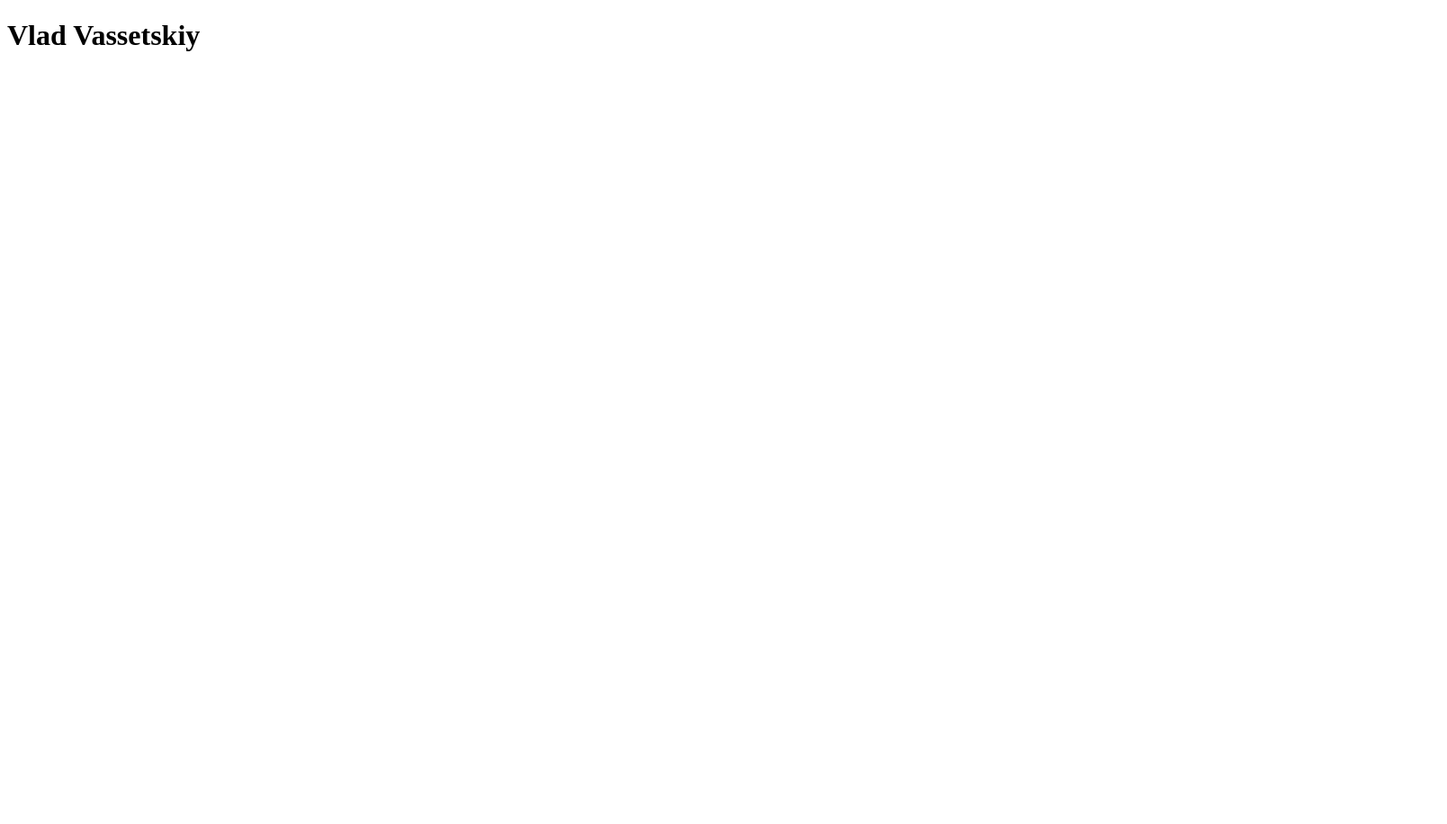
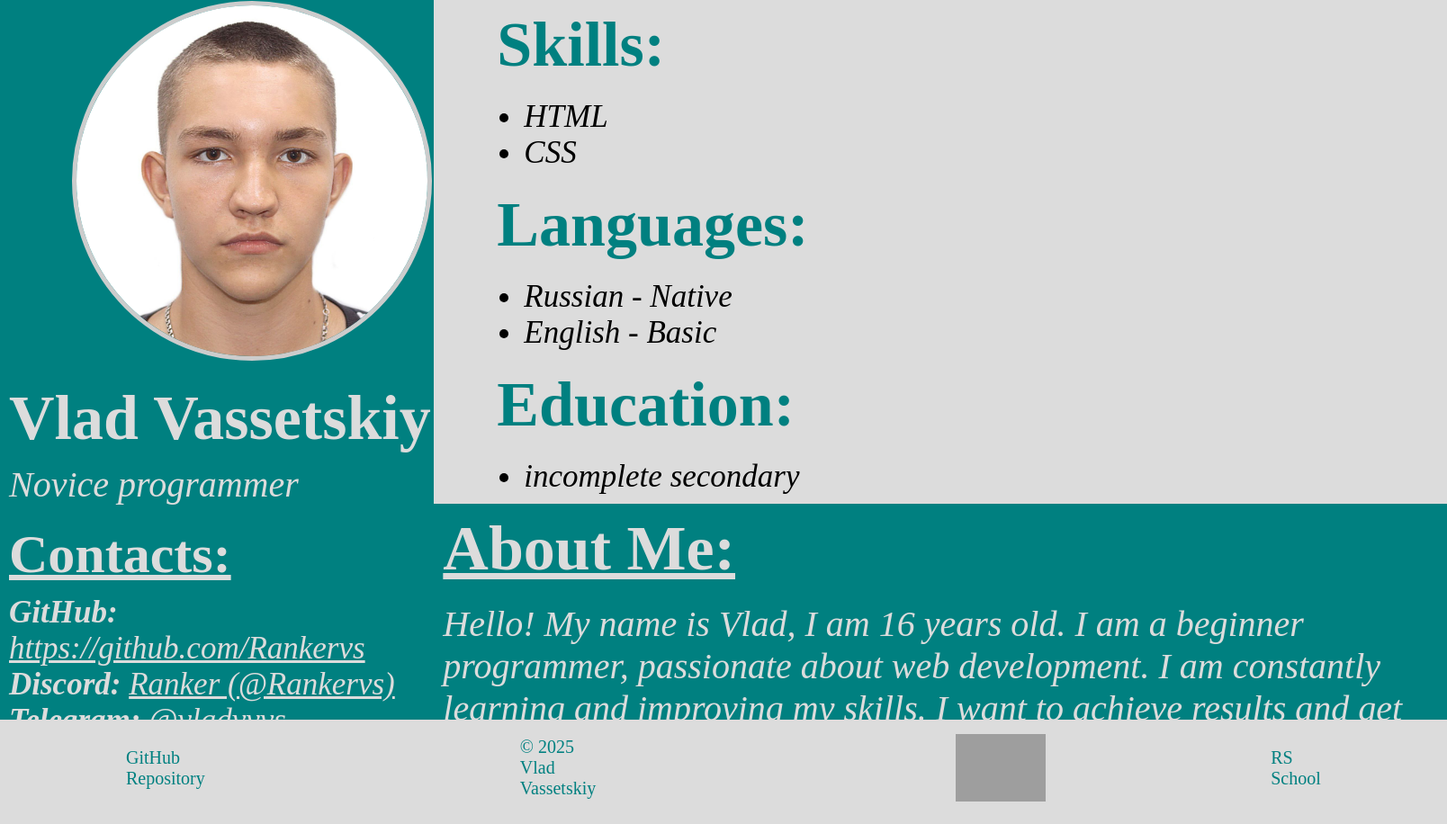
Before and after one commit to Rankervs/rsschool-cv, a plain HTML site: page index.html in a window 1280 px wide. Shown: the whole page at 90% size, 1608 px wide, since content can reach past the window. Before the commit the page ends 800 px from the top, so only its background shows below. Drawn offline with Linux system fonts and the light colour scheme; grey boxes are pictures that could not be loaded.

Commit message:
fix html and css file

```diff
--- a/index.html
+++ b/index.html
@@ -3,9 +3,57 @@
 <head>
     <meta charset="UTF-8">
     <meta name="viewport" content="width=device-width, initial-scale=1.0">
-    <title>Document</title>
+    <title>Vlad Vassetskiy - CV</title>
+    <link rel="stylesheet" href="style.css">
 </head>
 <body>
-    <h1 class="header">Vlad Vassetskiy</h1>
+    <div class="wrapper">
+    <div class="main-container">
+    <div class="left-section">
+    <header>
+    <nav>
+    <img class="my-photo" src="Foto1.jpg" alt="My photo" width="400" height="400">
+    <h1 class="name">Vlad Vassetskiy</h1>
+    <p class="paragraph">Novice programmer</p>
+        </nav>
+    </header>
+    <main>
+    <h2 class="contacts">Contacts:</h2>
+     <ul class="contacts-list">
+        <li> <strong>GitHub:</strong> <a href="https://github.com/Rankervs" class="no-underline"> https://github.com/Rankervs</a></li>
+         <li> <strong>Discord:</strong> <a href="https://discord.com/users/Rankervs" class="no-underline"> Ranker (@Rankervs)</a></li>
+         <li> <strong>Telegram:</strong> <a href="https://t.me/vladvvvs" class="no-underline"> @vladvvvs</a></li>
+        <li> <strong>Email:</strong> vladvaseckij@gmail.com</li>
+     </ul>
+    </main>
+    </div>
+    <div class="right-section">
+     <h2 class="skills">Skills:</h2>
+     <ul class="skills-list">
+         <li>HTML</li>
+         <li>CSS</li>
+     </ul>
+    <h2 class="languages">Languages:</h2>
+     <ul class="languages-list">
+         <li>Russian - Native</li>
+         <li>English - Basic</li>
+     </ul>
+    <h2 class="education">Education:</h2>
+     <ul class="education-list">
+         <li>incomplete secondary</li>
+     </ul>
+    <div class="about-me-section">
+     <h2 class="about-me">About Me:</h2>
+      <p class="about-me-paragraph">Hello! My name is Vlad, I am 16 years old. I am a beginner programmer, passionate about web development. I am constantly learning and improving my skills. I want to achieve results and get a job in this field. I started programming recently, and I have no experience. I will put in a lot of effort to achieve my goals.</p>
+    </div>
+    </div>
+    </div>
+       <footer class="footer">
+        <a class="gitHub-repository" href="https://github.com/Rankervs/rsschool-cv">GitHub Repository</a>
+        <p class="footer-text">© 2025 Vlad Vassetskiy</p>
+        <img class="rs-school-logo" src="https://raw.githubusercontent.com/rolling-scopes-school/tasks/cb7e297deaa48db6f5ce46713346d6157a32b32c/tasks/cv/rs-school-logo.svg" alt="RS School Logo">
+        <a class="rs-school-link" href="https://rs.school/courses/javascript-ru">RS School</a>
+      </footer>
+    </div>
 </body>
 </html>
--- a/style.css
+++ b/style.css
@@ -1,3 +1,187 @@
-.header{
-    font-size: 100px;
+* {
+  margin: 0;
+  padding: 0;
+  box-sizing: border-box;
 }
+
+html, body {
+    height: 100%;
+    margin: 0;
+    padding: 0;
+    display: flex;
+    background-color: #DCDCDC;
+}
+
+.wrapper {
+    display: flex;
+    flex-direction: column;
+    min-height: 100vh;
+    width: 100%;
+}
+
+.main-container {
+    max-width: 100%;
+    display: flex;
+    height: 100vh;
+    flex-direction: row;
+}
+
+.left-section {
+    display: flex;
+    flex-direction: column;
+    width: 30%;
+    height: 100vh;
+    background-color: #008080;
+    justify-content: flex-start;
+    align-items: flex-start;
+}
+
+.right-section {
+    display: flex;
+    flex-direction: column;
+    width: 70%;
+    height: 100vh;
+    background-color: #DCDCDC;
+    color: #008080;
+    justify-content: flex-start;
+    align-items: flex-start;
+}
+
+.about-me-section {
+    display: flex;
+    flex-direction: column;
+    width: 100%;
+    height: 100vh;
+    background-color: #008080;
+    justify-content: flex-start;
+    align-items: flex-start;
+    color: #DCDCDC;
+}
+
+.footer {
+    display: flex;
+    justify-content: space-between;
+    align-items: center;
+    padding: 15px 40px;
+    background-color: #DCDCDC;
+    color: #008080;
+    font-size: 18px;
+    height: auto;
+}
+
+.no-underline {
+    color: #DCDCDC;
+}
+
+.name {
+    font-size: 70px;
+    font-weight: bold;
+    margin: 10px 20px 10px 10px;
+    color: #DCDCDC;
+}
+
+.paragraph {
+    font-size: 40px;
+    font-style: italic;
+    margin: 10px 10px 10px 10px;
+    color: #DCDCDC;
+}
+
+.contacts {
+    font-size: 60px;
+    font-weight: bold;
+    margin: 10px 20px 10px 10px;
+    text-decoration: underline;
+    color: #DCDCDC;
+}
+
+.my-photo {
+    border-radius: 50%;
+    border: 5px solid #ccc;
+    margin: 1px 20px 10px 80px;
+}
+
+.skills {
+    font-size: 70px;
+    font-weight: bold;
+    margin: 10px 20px 10px 70px;
+}
+
+.languages {
+    font-size: 70px;
+    font-weight: bold;
+    margin: 10px 20px 10px 70px;
+}
+
+.education {
+    font-size: 70px;
+    font-weight: bold;
+    margin: 10px 20px 10px 70px;
+}
+
+.about-me {
+    font-size: 70px;
+    font-weight: bold;
+    margin: 10px 20px 10px 10px;
+    text-decoration: underline;
+}
+
+.contacts-list {
+    font-size: 35px;
+    font-style: italic;
+    margin: 10px 20px 10px 10px;
+    color: #DCDCDC;
+}
+
+.skills-list {
+    font-size: 35px;
+    font-style: italic;
+    margin: 10px 20px 10px 100px;
+    color: black;
+}
+
+.languages-list {
+    font-size: 35px;
+    font-style: italic;
+    margin: 10px 20px 10px 100px;
+    color: black;
+}
+
+.education-list {
+    font-size: 35px;
+    font-style: italic;
+    margin: 10px 20px 10px 100px;
+    color: black;
+}
+
+.about-me-paragraph {
+    font-size: 40px;
+    font-style: italic;
+    margin: 10px 20px 10px 10px;
+}
+
+.gitHub-repository {
+    color: #008080;
+    text-decoration: none;
+    font-size: 20px;
+    margin: 1px 150px 10px 100px;
+}
+
+.footer-text {
+    font-size: 20px;
+    color: #008080;
+    margin: 1px 150px 10px 200px;
+}
+
+.rs-school-logo {
+    width: 100px;
+    height: auto;
+    margin: 1px 150px 10px 250px;
+}
+
+.rs-school-link {
+    color: #008080;
+    text-decoration: none;
+    font-size: 20px;
+    margin: 1px 100px 10px 100px;
+}
```
Also changed, not shown: Foto1.jpg (added).
